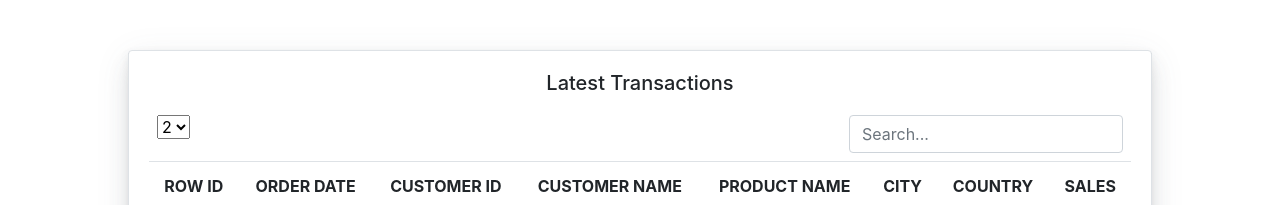
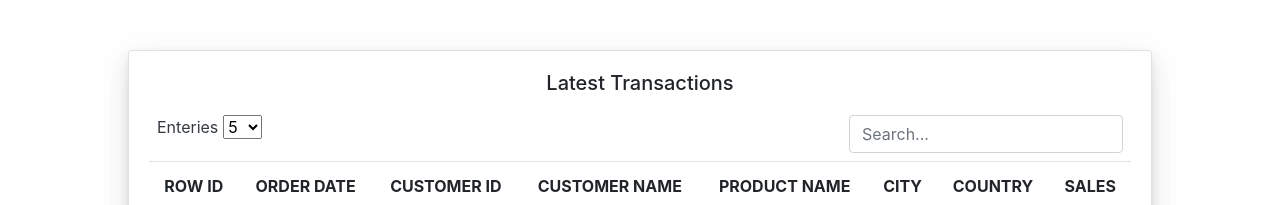
Before and after one commit to Dreezy305/Data-Table, a React (Create React App) app: page / in a window 1280 px wide. Shown: the top 205 px of the page. Built offline with nearby package versions, Linux system fonts and the light colour scheme; no server answers.

Commit message:
search filter functionality added

```diff
--- a/src/dataTable.js
+++ b/src/dataTable.js
@@ -9,6 +9,7 @@ function DataTable() {
   const [start, setStart] = useState(0);
   const [end, setEnd] = useState(0);
   const [perPage, setPerPage] = useState(2);
+  const [searchInput, setSearchInput] = useState("");
   // const [currentPage, setcurrentPage] = useState(1);
   const [totalPage, setTotalPage] = useState(0);
 
@@ -32,6 +33,12 @@ function DataTable() {
   const prev = () => {
     setStart((prev) => Math.abs(prev - perPage));
     setEnd((prev) => Math.abs(prev - perPage));
+  };
+
+  const handleSearch = () => {};
+  const handleChange = (e) => {
+    e.preventdefault();
+    setSearchInput(e.target.value);
   };
 
   console.log(datas, "data");
@@ -83,14 +90,24 @@ function DataTable() {
           <div class="d-inline">
             <div class="d-inline p-2 text-dark float-left">
               {/* Enteries */}
-              <select onChange={handlePerPage}>
-                <option value="2">2</option>
-                <option value="4">4</option>
-                <option value="6">6</option>
-              </select>
+              <form action="/action_page.php">
+                <label for="enteries" style={{ marginRight: "5px" }}>
+                  Enteries
+                </label>
+                <select name="enteries" id="enteries" onChange={handlePerPage}>
+                  <option value="5">5</option>
+                  <option value="10">10</option>
+                  <option value="15">15</option>
+                </select>
+              </form>
             </div>
             <div class="d-inline p-2  text-dark float-right">
-              <input class="form-control" placeholder="Search..." />
+              <input
+                class="form-control"
+                placeholder="Search..."
+                onChange={handleChange}
+                value={searchInput}
+              />
             </div>
           </div>
           <table class="table" style={{ marginTop: "30px" }}>
```
